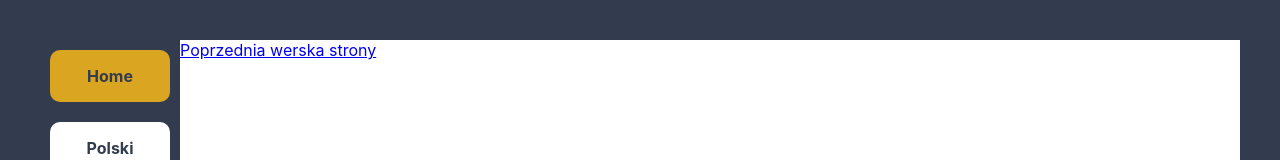
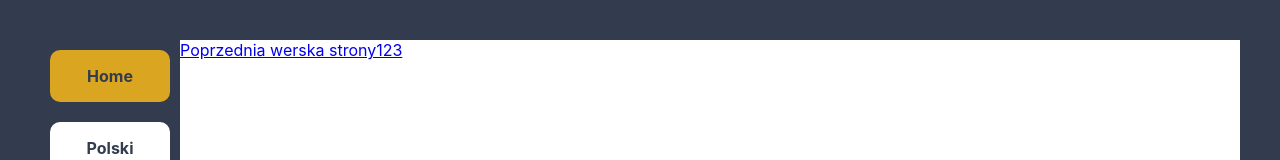
Before and after one commit to bany-org/6c-in-react, a React (Create React App) app: page / in a window 1280 px wide. Shown: the top 160 px of the page. Built offline with nearby package versions, Linux system fonts and the light colour scheme; the HTML template or start-up script is replaced by a standard one.

Commit message:
Kamil first commit

```diff
--- a/src/App/components/Home/Home.js
+++ b/src/App/components/Home/Home.js
@@ -8,7 +8,7 @@ function Home() {
                 target="_blank"
                 rel="noopener noreferrer"
             >
-                Poprzednia werska strony
+                Poprzednia werska strony123
             </a>
         </>
     );
```
